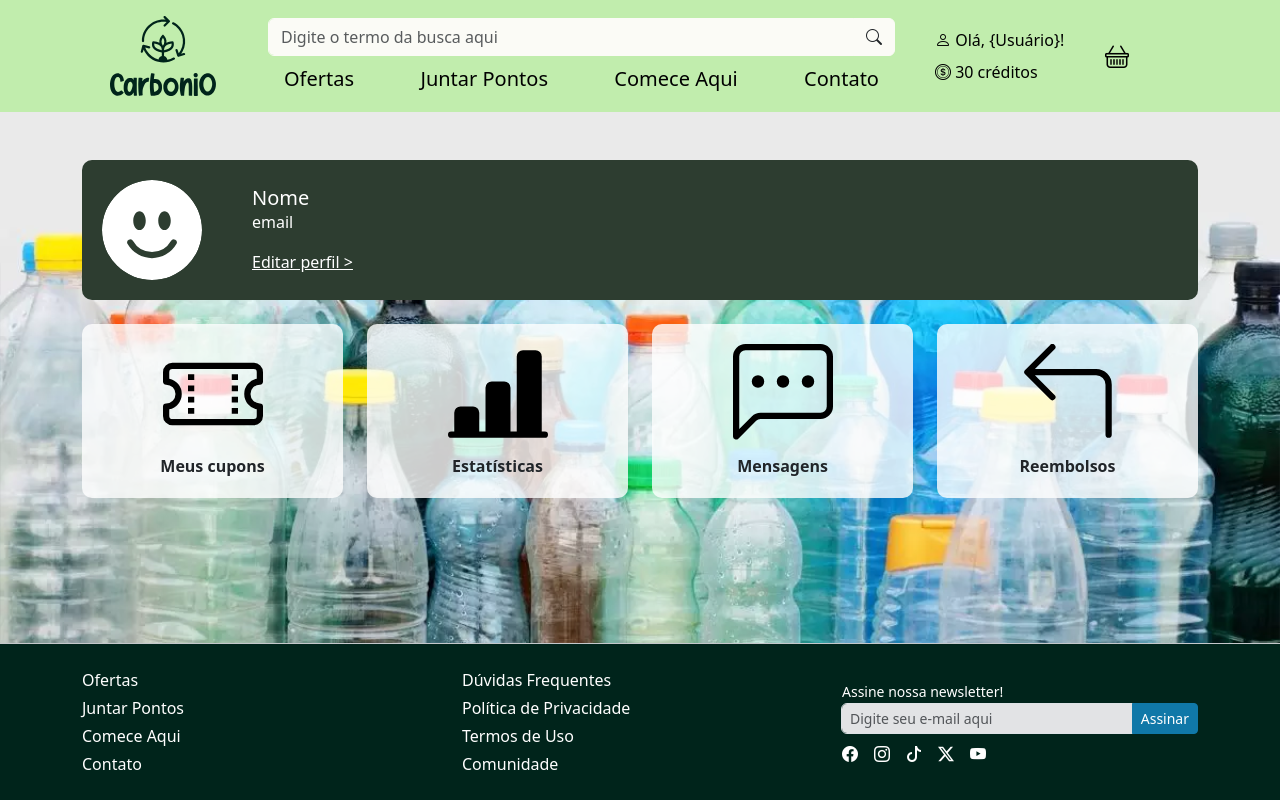
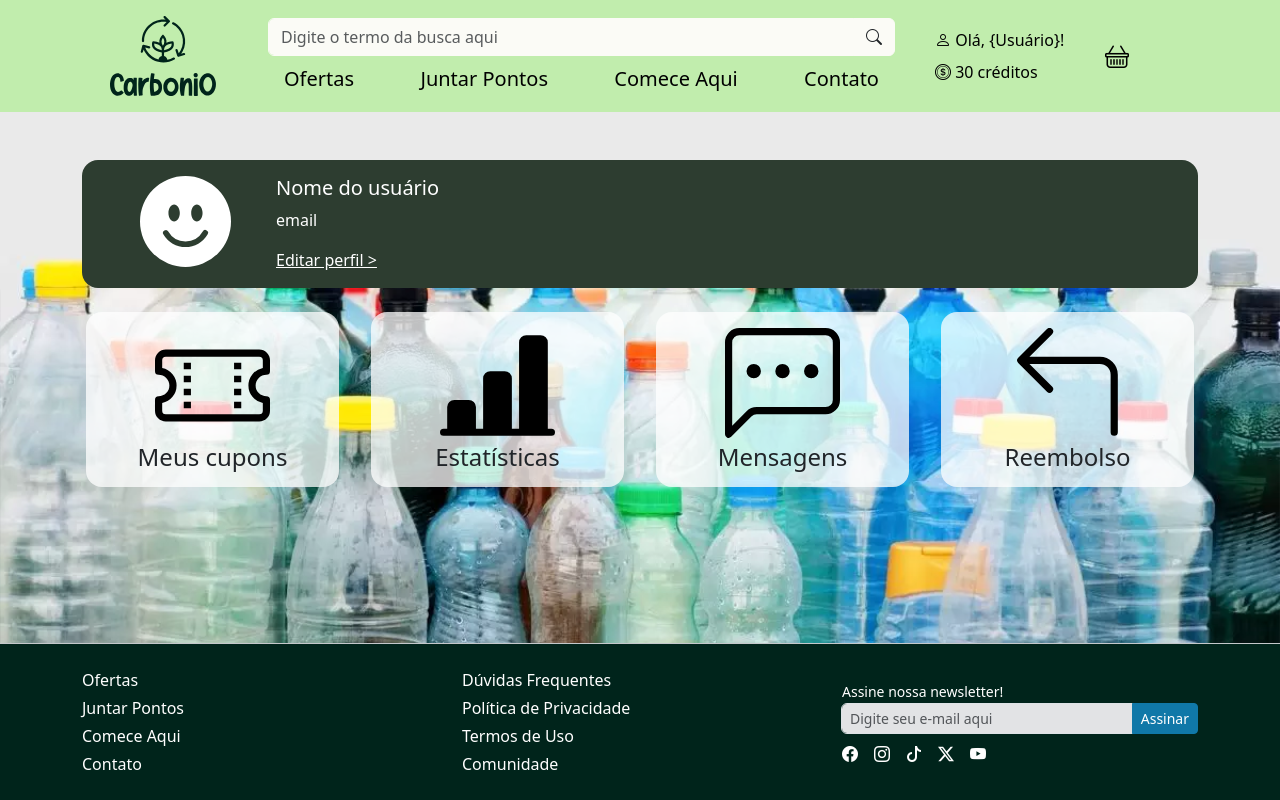
Before and after one commit to ItsGalvo/CarboniO, a FastAPI app: page /perfil in a window 1280 px wide. Run offline with FastAPI, Linux system fonts and the light colour scheme; some libraries are stand-ins or nearby versions.

Commit message:
muchas alterações

```diff
--- a/routes/main_routes.py
+++ b/routes/main_routes.py
@@ -93,6 +93,11 @@ def get_root(request: Request):
     view_model = {"request": request}
     return templates.TemplateResponse("pages/editarperfil.html", view_model)
 
+@router.get("/cuponsusuario")
+def get_root(request: Request):
+    view_model = {"request": request}
+    return templates.TemplateResponse("pages/cuponsusuario.html", view_model)
+
 @router.get("/editarperfilempresa")
 def get_root(request: Request):
     view_model = {"request": request}
--- a/templates/main/pages/perfil.html
+++ b/templates/main/pages/perfil.html
@@ -1,86 +1,54 @@
 {% extends "pages/base.html" %}
 
-{% block subtitulo %}Perfil do usuário{% endblock %}
+{% block subtitulo %}Perfil do Usuário{% endblock %}
 
 {% block conteudo %}
 
+<link rel="stylesheet" href="/static/css/estilos.css">
 <style>
     body {
         background-image: url("/static/img/fundo usuario.png");
         background-size: cover;
-            background-position: center;
-        }
-        .profile-header {
-            background-color: #2d3d30;
-            padding: 20px;
-            border-radius: 10px;
-            color: white;
-            display: flex;
-            align-items: center;
-        }
-        .profile-header img {
-            border-radius: 50%;
-            margin-right: 50px;
-            width: 100px;
-            height: 100px;
-        }
-        .profile-header h5 {
-            margin: 0;
-        }
-        .icon-box {
-            text-align: center;
-            padding: 20px;
-            border-radius: 10px;
-            background-color: rgba(255, 255, 255, 0.8);
-        }
-        .icon-box img {
-            width: 100px;
-            height: 100px;
-            margin-bottom: 10px;
-        }
-        .icon-box p {
-            margin: 0;
-            font-weight: bold;
     }
 </style>
-</head>
+
 <body>
-
     <div class="container mt-5">
-        <!-- Cabeçalho do Perfil -->
-        <div class="profile-header mb-4">
-            <img src="static/img/foto.svg" alt="foto">
-            <div>
-                <h5>Nome</h5>
+        <div class="container d-flex justify-content-center mb-4 rounded-4 profile_header">
+            <div class="col-4 col-lg-2 text-center mb-3 mt-3">
+                <img src="static/img/foto.svg" alt="foto" class="w-50">
+            </div>
+            <div class="col-8 col-lg-10 text-white mb-3 mt-3">
+                <h5>Nome do usuário</h5>
                 <p>email</p>
                 <a href="/editarperfil" class="text-white">Editar perfil ></a>
             </div>
         </div>
-
-        <!-- Ícones do Corpo -->
         <div class="row text-center">
-            <div class="col-md-3">
-                <div class="icon-box">
-                    <img src="static/img/cupom.svg" alt="Meus Cupons">
-                    <p>Meus cupons</p>
+            <div class="col bg-white bg-opacity-75 rounded-4 ms-3 me-3">
+                <div class=" mt-3 mb-3">
+                    <a href="/cuponsusuario" class="text-decoration-none text-dark">
+                        <img src="static/img/cupom.svg" alt="Meus cupons" class="w-50">
+                        <h4>Meus cupons</h4>
+                    </a>
                 </div>
             </div>
-            <div class="col-md-3">
-                <div class="icon-box">
-                    <img src="static/img/estatisticas.svg" alt="Estatísticas">
-                    <p>Estatísticas</p>
+            <div class="col bg-white bg-opacity-75 rounded-4 ms-3 me-3">
+                <div class="mt-3 mb-3">
+                    <img src="static/img/estatisticas.svg" alt="Estatísticas" class="w-50">
+                    <h4>Estatísticas</h4>
                 </div>
             </div>
-            <div class="col-md-3">
-                <div class="icon-box">
-                    <img src="static/img/mensagens.svg" alt="Mensagens">
-                    <p>Mensagens</p>
+            <div class="col bg-white bg-opacity-75 rounded-4 ms-3 me-3">
+                <div class="mt-3 mb-3">
+                    <img src="static/img/mensagens.svg" alt="Mensagens" class="w-50">
+                    <h4>Mensagens</h4>
                 </div>
             </div>
-            <div class="col-md-3">
-                <div class="icon-box">
-                    <img src="static/img/reembolso.svg" alt="Reembolsos">
-                    <p>Reembolsos</p>
+            <div class="col bg-white bg-opacity-75 fw-bold rounded-4 ms-3 me-3">
+                <div class="mt-3 mb-3">
+                    <img src="static/img/reembolso.svg" alt="Reembolso" class="w-50">
+                    <h4>Reembolso</h4>
                 </div>
             </div>
         </div>
```
Also changed, not shown: templates/main/pages/cuponsusuario.html (added, +44 -0 lines), static/img/adidas_cupon.png (added), static/img/perfil_usuario.png (added). Lines whose indentation alone changed are shown as unchanged.
